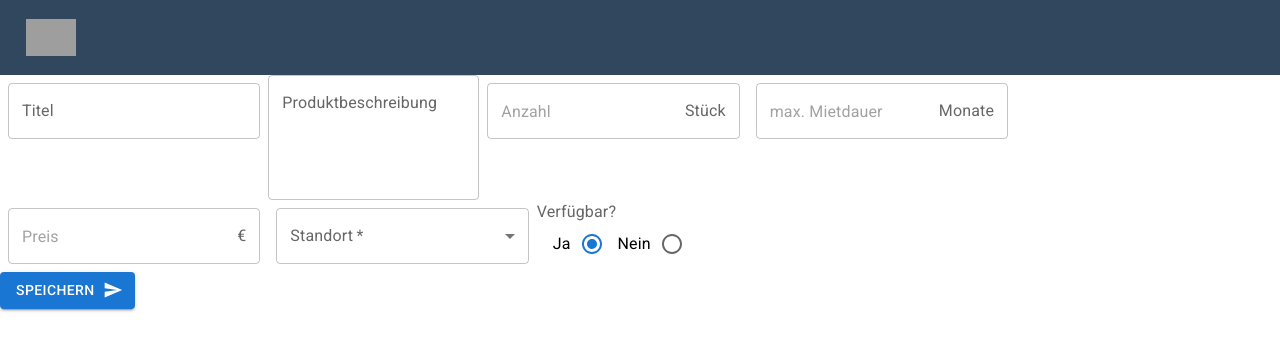
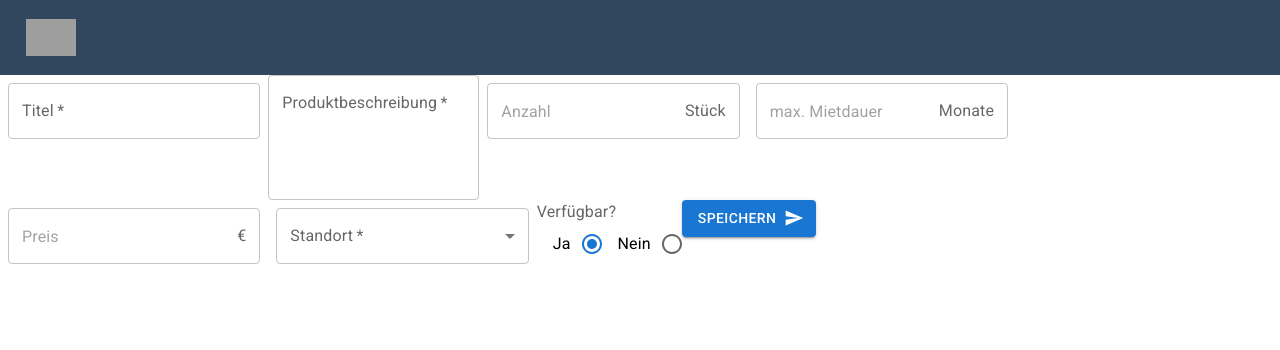
Before and after one commit to steinerphil/justuseapp, a React (Create React App) app in the folder frontend/: page /administration/new in a window 1280 px wide. Shown: the top 350 px of the page. Built offline with nearby package versions, Linux system fonts and the light colour scheme; grey boxes are pictures that could not be loaded.

Commit message:
required fields admin page

```diff
--- a/frontend/src/pages/ProductAdministration.js
+++ b/frontend/src/pages/ProductAdministration.js
@@ -31,7 +31,8 @@ export default function ProductAdministration() {
 
     return (
         <Box sx={{display: 'flex', flexWrap: 'wrap'}}>
-            <div>
+
+            <form onSubmit={() => console.log(values)}>
 
                 <TextField
                     label="Titel"
@@ -39,6 +40,7 @@ export default function ProductAdministration() {
                     sx={{m: 1, width: '25ch'}}
                     value={values.title}
                     onChange={handleChange('title')}
+                    required={true}
                 />
 
                 <TextField
@@ -48,39 +50,44 @@ export default function ProductAdministration() {
                     rows={4}
                     value={values.description}
                     onChange={handleChange('description')}
+                    required={true}
+
                 />
 
-                <FormControl sx={{m: 1, width: '25ch'}} variant="outlined">
+                <FormControl required={true} sx={{m: 1, width: '25ch'}} variant="outlined">
                     <OutlinedInput
                         id="outlined-adornment"
                         placeholder="Anzahl"
                         value={values.amount}
                         onChange={handleChange('amount')}
                         endAdornment={<InputAdornment position="end">Stück</InputAdornment>}
+
                     />
                 </FormControl>
 
-                <FormControl sx={{m: 1, width: '25ch'}} variant="outlined">
+                <FormControl required={true} sx={{m: 1, width: '25ch'}} variant="outlined">
                     <OutlinedInput
                         id="outlined-adornment"
                         placeholder="max. Mietdauer"
                         value={values.MAX_RENTAL_CYCLE}
                         onChange={handleChange('MAX_RENTAL_CYCLE')}
                         endAdornment={<InputAdornment position="end">Monate</InputAdornment>}
+
                     />
                 </FormControl>
 
-                <FormControl sx={{m: 1, width: '25ch'}} variant="outlined">
+                <FormControl required={true} sx={{m: 1, width: '25ch'}} variant="outlined">
                     <OutlinedInput
                         id="outlined-adornment"
                         placeholder="Preis"
                         value={values.price}
                         onChange={handleChange('price')}
                         endAdornment={<InputAdornment position="end">€</InputAdornment>}
+
                     />
                 </FormControl>
 
-                <FormControl required sx={{m: 1, width: '25ch'}}>
+                <FormControl required={true} sx={{m: 1, width: '25ch'}}>
                     <InputLabel id="demo-simple-select-required-label">Standort</InputLabel>
                     <Select
                         labelId="demo-simple-select-required-label"
@@ -100,19 +107,18 @@ export default function ProductAdministration() {
 
                 <FormControl component="fieldset">
                     <FormLabel component="legend">Verfügbar?</FormLabel>
-                    <RadioGroup row  defaultValue="true"
+                    <RadioGroup row defaultValue="true"
                                 value={values.isAvailable}
                                 onChange={handleChange('isAvailable')}>
-                        <FormControlLabel value="true" control={<Radio />} label="Ja" labelPlacement="start" />
-                    <FormControlLabel value="false" control={<Radio />} label="Nein" labelPlacement="start" />
+                        <FormControlLabel value="true" control={<Radio/>} label="Ja" labelPlacement="start"/>
+                        <FormControlLabel value="false" control={<Radio/>} label="Nein" labelPlacement="start"/>
                     </RadioGroup>
                 </FormControl>
 
-
-            </div>
-            <Button variant="contained" endIcon={<SendIcon />} onClick={ ()=> console.log(values) }>
-                Speichern
-            </Button>
+                <Button type="submit" variant="contained" endIcon={<SendIcon/>}>
+                    Speichern
+                </Button>
+            </form>
         </Box>
     )
 }
```
